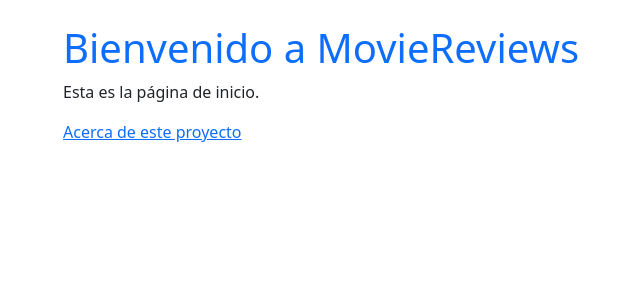
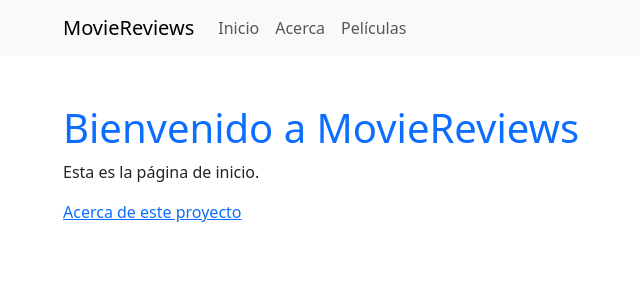
Before and after one commit to JuanPabloPadillCarvajal/Taller_1_, a Django app: page / in a window 1280 px wide. Shown: the top 300 px of the page, without its empty margins (19-659 px from the left). Run offline with Django 5.2, Linux system fonts and the light colour scheme.

Commit message:
Agrega template de lista de películas y enlace en navbar

```diff
--- a/movie/templates/movie/base.html
+++ b/movie/templates/movie/base.html
@@ -1,3 +1,5 @@
+{% load static %}
+
 <!DOCTYPE html>
 <html lang="es">
 <head>
@@ -6,7 +8,44 @@
   <meta name="viewport" content="width=device-width, initial-scale=1">
   <link href="https://cdn.jsdelivr.net/npm/bootstrap@5.3.3/dist/css/bootstrap.min.css" rel="stylesheet">
 </head>
-<body class="container py-4">
-  {% block content %}{% endblock %}
+<body>
+  <nav class="navbar navbar-expand-lg navbar-light bg-light mb-4">
+  <div class="container">
+    <a class="navbar-brand" href="{% url 'home' %}">MovieReviews</a>
+    <button class="navbar-toggler" type="button" data-bs-toggle="collapse" data-bs-target="#navbarNav"
+            aria-controls="navbarNav" aria-expanded="false" aria-label="Toggle navigation">
+      <span class="navbar-toggler-icon"></span>
+    </button>
+    <div class="collapse navbar-collapse" id="navbarNav">
+      <ul class="navbar-nav">
+        <li class="nav-item">
+          <a class="nav-link" href="{% url 'home' %}">Inicio</a>
+        </li>
+        <li class="nav-item">
+          <a class="nav-link" href="{% url 'about' %}">Acerca</a>
+        </li>
+        <li class="nav-item">
+          <a class="nav-link" href="{% url 'movie_list' %}">Películas</a>
+        </li>
+      </ul>
+    </div>
+  </div>
+</nav>
+
+</ul>
+        </ul>
+      </div>
+    </div>
+  </nav>
+
+  <main class="container py-4">
+    {% block content %}{% endblock %}
+  </main>
+
+  <!-- JS de Bootstrap -->
+  <script
+    src="https://cdn.jsdelivr.net/npm/bootstrap@5.3.0/dist/js/bootstrap.bundle.min.js">
+  </script>
 </body>
+
 </html>
```
Also changed, not shown: movie/templates/movie/movie_list.html (added, +16 -0 lines).
